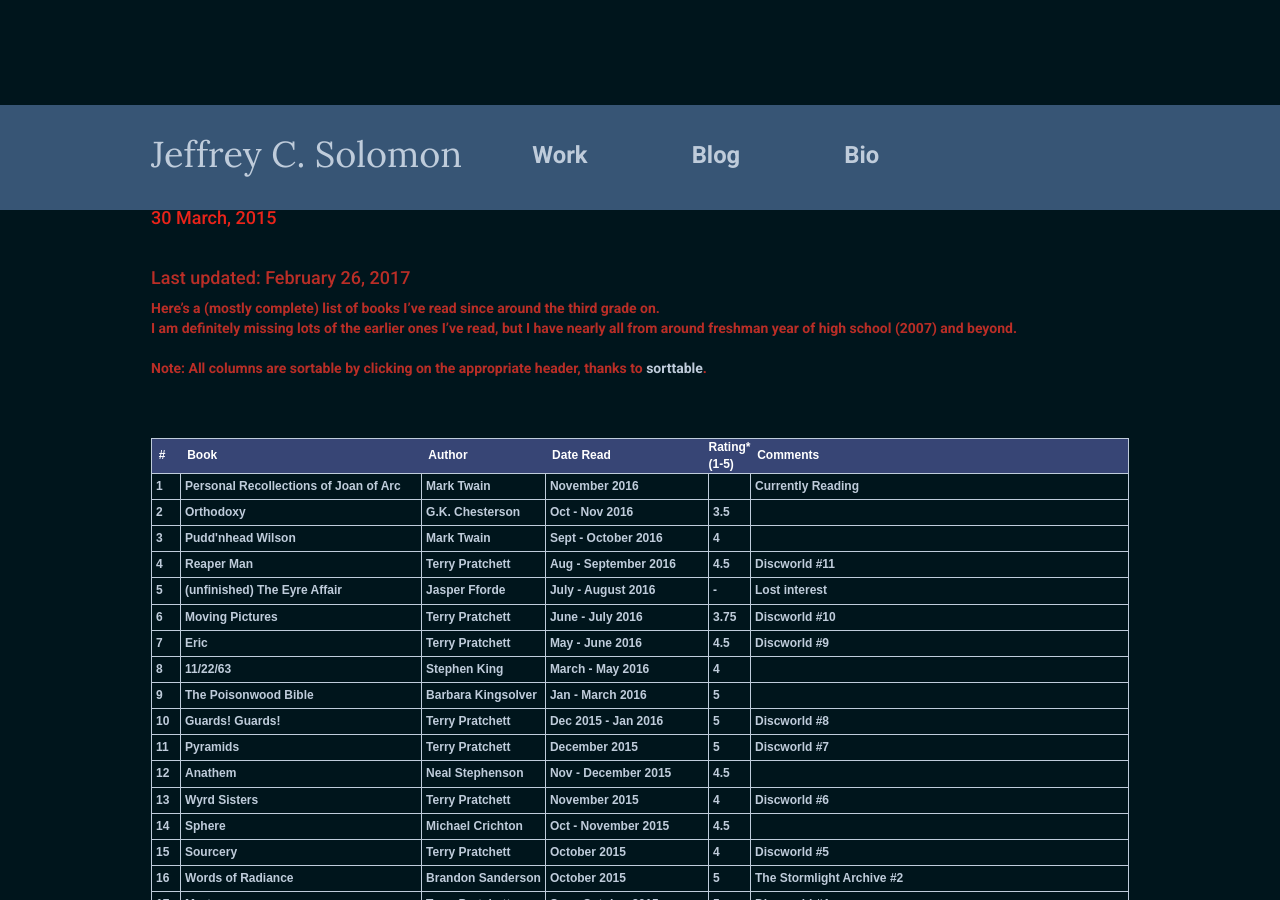
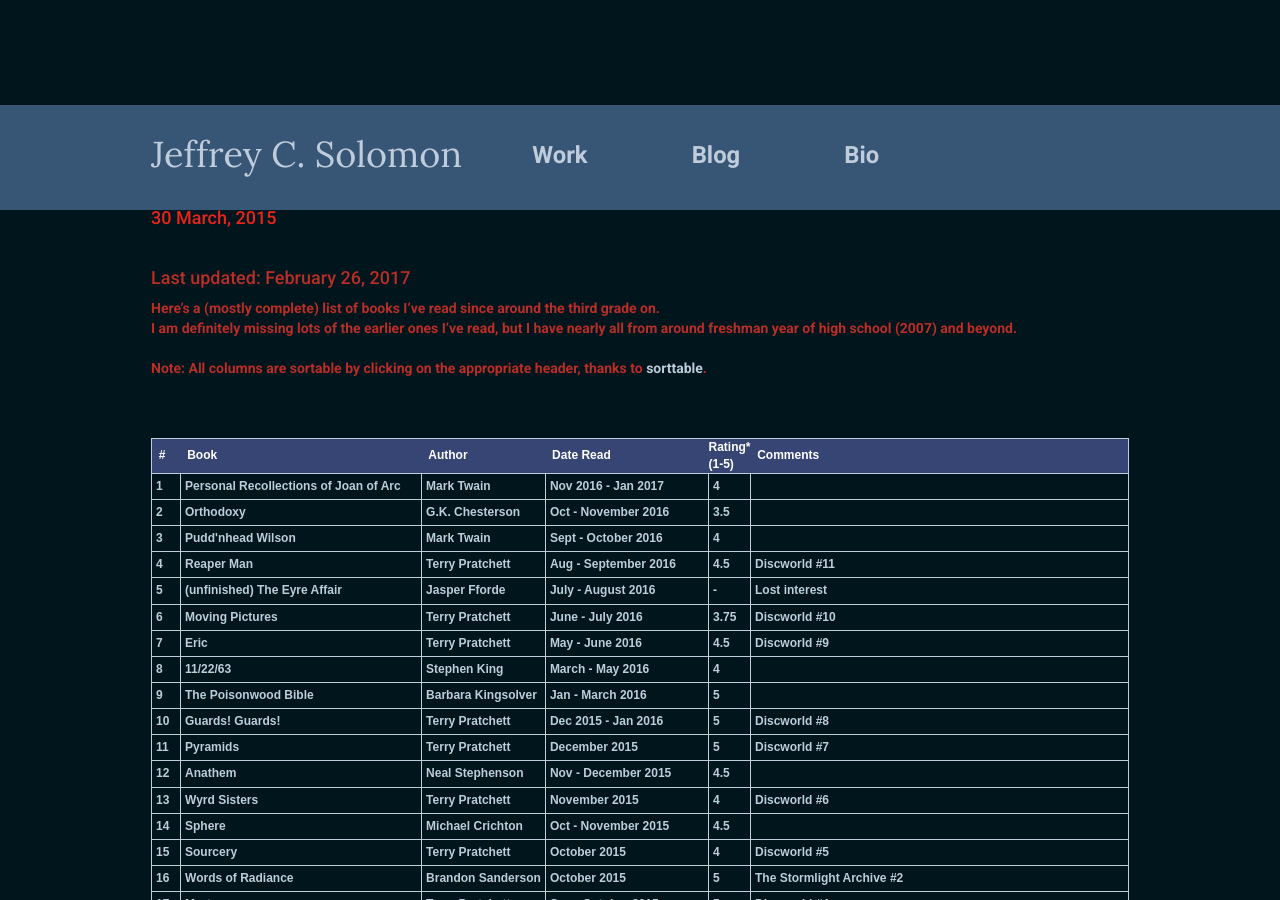
Before and after one commit to JeffSolo/jeffsolo.github.com, a Jekyll site: the page built from _posts/2015-03-30-books.md, in a window 1280 px wide and 900 px high. Built offline with Jekyll 4.4.1, drawn with Linux system fonts in a browser that asks for light colours; nearby versions of some CDN libraries.

Commit message:
updated books

```diff
--- a/_includes/books.html
+++ b/_includes/books.html
@@ -19,8 +19,8 @@
 }
 </style><table class="tableizer-table sortable">
 <tr class="tableizer-firstrow fingerpointer"><th>&nbsp;&nbsp;#</th><th>&nbsp;&nbsp;Book</th><th>&nbsp;&nbsp;Author</th><th>&nbsp;&nbsp;Date Read</th><th>Rating* <br>(1-5)</th><th>&nbsp;&nbsp;Comments</th></tr>
-<tr><td>Personal Recollections of  Joan of Arc</td><td>Mark Twain</td><td sorttable_customkey="-24">November 2016</td><td></td><td>Currently Reading</td></tr>
-<tr><td>Orthodoxy</td><td>G.K. Chesterson</td><td sorttable_customkey="-23">Oct - Nov 2016</td><td>3.5</td><td></td></tr>
+<tr><td>Personal Recollections of  Joan of Arc</td><td>Mark Twain</td><td sorttable_customkey="-24">Nov 2016 - Jan 2017</td><td>4</td><td></td></tr>
+<tr><td>Orthodoxy</td><td>G.K. Chesterson</td><td sorttable_customkey="-23">Oct - November 2016</td><td>3.5</td><td></td></tr>
 <tr><td>Pudd'nhead Wilson</td><td>Mark Twain</td><td sorttable_customkey="-22">Sept - October 2016</td><td>4</td><td></td></tr>
 <tr><td>Reaper Man</td><td>Terry Pratchett</td><td sorttable_customkey="-21">Aug - September 2016</td><td>4.5</td><td>Discworld #11</td></tr>
 <tr><td>(unfinished) The Eyre Affair</td><td>Jasper Fforde</td><td sorttable_customkey="-20">July - August 2016</td><td>-</td><td>Lost interest</td></tr>
```
Also changed, not shown: 1 other file.
